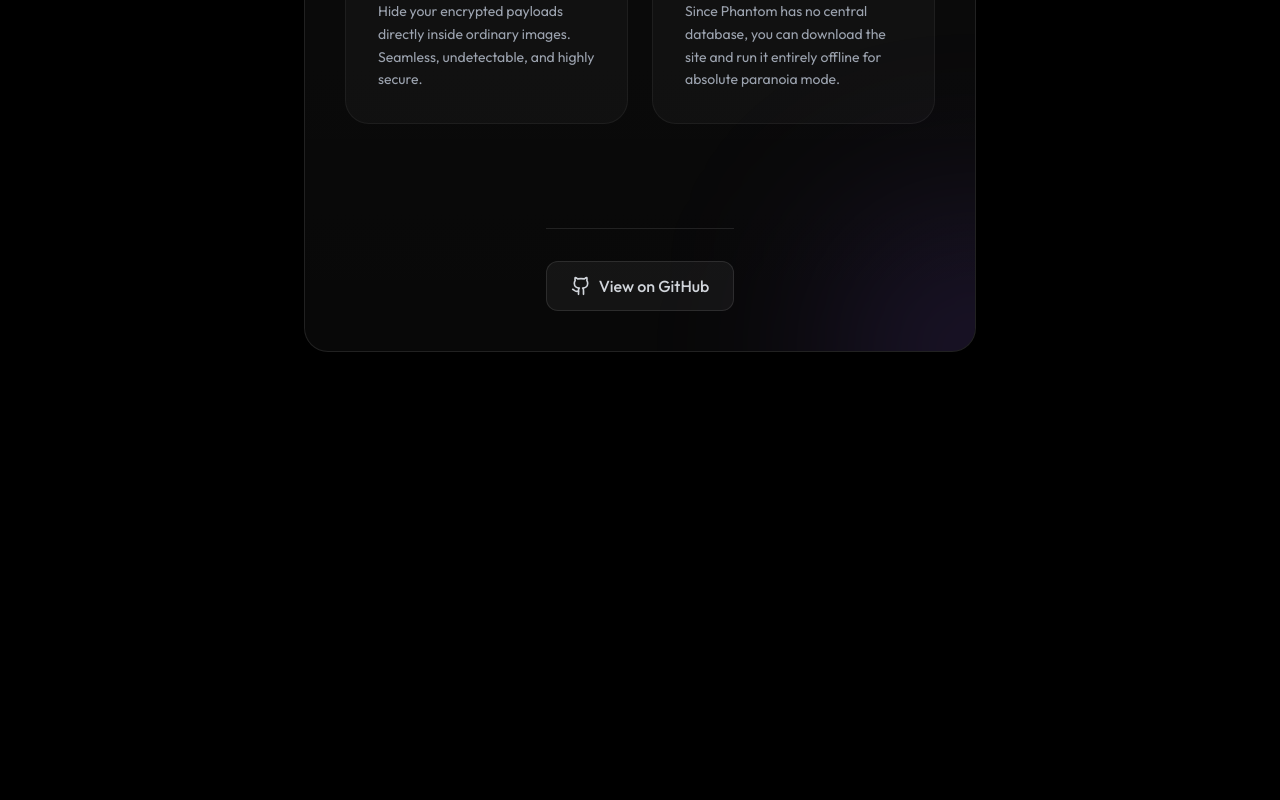
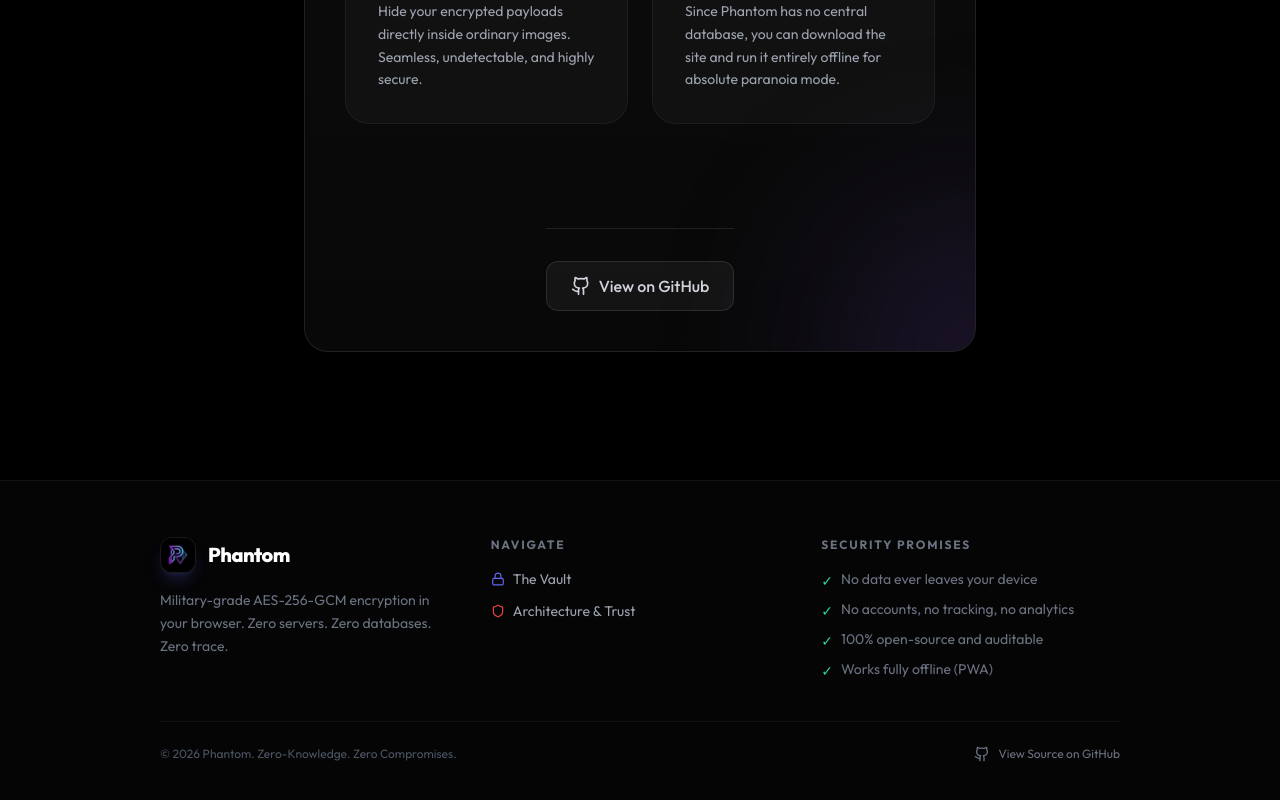
Before and after one commit to aadityashekhar321/Phantom, a Next.js app: page /about in a window 1280 px wide. Shown: the part 1900-2700 px from the top of the page. Before the commit the page ends 2380 px from the top, so only its background shows below. Built offline with nearby package versions, Linux system fonts and the light colour scheme.

Commit message:
feat: add footer, fix github badge, show-password toggle, mobile UX improvements, push sw.js

```diff
--- a/app/layout.tsx
+++ b/app/layout.tsx
@@ -2,6 +2,7 @@
 import { Outfit, JetBrains_Mono } from 'next/font/google';
 import './globals.css';
 import { Navbar } from '@/components/Navbar';
+import { Footer } from '@/components/Footer';
 import { Analytics } from '@vercel/analytics/next';
 import { Toaster } from 'sonner';
 
@@ -12,6 +13,12 @@
   title: 'Phantom | Secure & Invisible Communication',
   description: 'Convert messages into unreadable encoded text securely entirely in your browser using AES-256-GCM.',
   manifest: '/manifest.json',
+  keywords: ['encryption', 'AES-256', 'privacy', 'steganography', 'zero knowledge', 'secure messaging'],
+  openGraph: {
+    title: 'Phantom | Military-Grade Encryption',
+    description: 'Lock messages with AES-256-GCM. Zero servers. Zero trace. Runs entirely in your browser.',
+    type: 'website',
+  },
 };
 
 export default function RootLayout({
@@ -32,10 +39,12 @@
 
         {/* Main Content */}
         <main className="flex-1 flex flex-col pt-16 pb-32 items-center w-full px-4 sm:px-6">
-          <div className="max-w-4xl w-full">
+          <div className="max-w-5xl w-full">
             {children}
           </div>
         </main>
+
+        <Footer />
 
         <Toaster theme="dark" position="bottom-center" toastOptions={{ className: 'font-sans' }} />
         <Analytics />
--- /dev/null
+++ b/components/Footer.tsx
@@ -0,0 +1,72 @@
+import Link from 'next/link';
+import Image from 'next/image';
+import { Github, Shield, Lock } from 'lucide-react';
+
+export function Footer() {
+    const year = new Date().getFullYear();
+
+    return (
+        <footer className="w-full border-t border-white/5 bg-[#09090b]/60 backdrop-blur-sm mt-auto">
+            <div className="max-w-5xl mx-auto px-4 sm:px-6 lg:px-8 py-10 sm:py-14">
+                <div className="grid grid-cols-1 sm:grid-cols-3 gap-10 sm:gap-8 mb-10">
+                    {/* Brand */}
+                    <div className="space-y-4">
+                        <Link href="/" className="flex items-center gap-3 group w-fit">
+                            <div className="w-9 h-9 rounded-xl bg-black shadow-lg shadow-indigo-500/20 flex items-center justify-center overflow-hidden border border-white/10">
+                                <Image src="/logo.png" alt="Phantom Logo" width={36} height={36} className="object-cover" />
+                            </div>
+                            <span className="font-extrabold text-xl tracking-tight text-white">Phantom</span>
+                        </Link>
+                        <p className="text-sm text-gray-500 leading-relaxed max-w-xs">
+                            Military-grade AES-256-GCM encryption in your browser. Zero servers. Zero databases. Zero trace.
+                        </p>
+                    </div>
+
+                    {/* Navigation */}
+                    <div className="space-y-4">
+                        <h3 className="text-xs font-bold uppercase tracking-[0.15em] text-gray-500">Navigate</h3>
+                        <ul className="space-y-3">
+                            <li>
+                                <Link href="/" className="text-sm text-gray-400 hover:text-white transition-colors flex items-center gap-2">
+                                    <Lock className="w-3.5 h-3.5 text-indigo-500" />
+                                    The Vault
+                                </Link>
+                            </li>
+                            <li>
+                                <Link href="/security" className="text-sm text-gray-400 hover:text-white transition-colors flex items-center gap-2">
+                                    <Shield className="w-3.5 h-3.5 text-red-500" />
+                                    Architecture &amp; Trust
+                                </Link>
+                            </li>
+                        </ul>
+                    </div>
+
+                    {/* Trust Signals */}
+                    <div className="space-y-4">
+                        <h3 className="text-xs font-bold uppercase tracking-[0.15em] text-gray-500">Security Promises</h3>
+                        <ul className="space-y-2 text-sm text-gray-500">
+                            <li className="flex items-start gap-2"><span className="text-emerald-400 mt-0.5 flex-shrink-0">✓</span> No data ever leaves your device</li>
+                            <li className="flex items-start gap-2"><span className="text-emerald-400 mt-0.5 flex-shrink-0">✓</span> No accounts, no tracking, no analytics</li>
+                            <li className="flex items-start gap-2"><span className="text-emerald-400 mt-0.5 flex-shrink-0">✓</span> 100% open-source and auditable</li>
+                            <li className="flex items-start gap-2"><span className="text-emerald-400 mt-0.5 flex-shrink-0">✓</span> Works fully offline (PWA)</li>
+                        </ul>
+                    </div>
+                </div>
+
+                {/* Bottom bar */}
+                <div className="border-t border-white/5 pt-6 flex flex-col sm:flex-row items-center justify-between gap-4 text-xs text-gray-600">
+                    <span>&copy; {year} Phantom. Zero-Knowledge. Zero Compromises.</span>
+                    <a
+                        href="https://github.com/aadityashekhar321/Phantom"
+                        target="_blank"
+                        rel="noopener noreferrer"
+                        className="flex items-center gap-2 text-gray-500 hover:text-white transition-colors"
+                    >
+                        <Github className="w-4 h-4" />
+                        View Source on GitHub
+                    </a>
+                </div>
+            </div>
+        </footer>
+    );
+}
```
Also changed, not shown: app/page.tsx (+30 -25 lines), public/sw.js.
